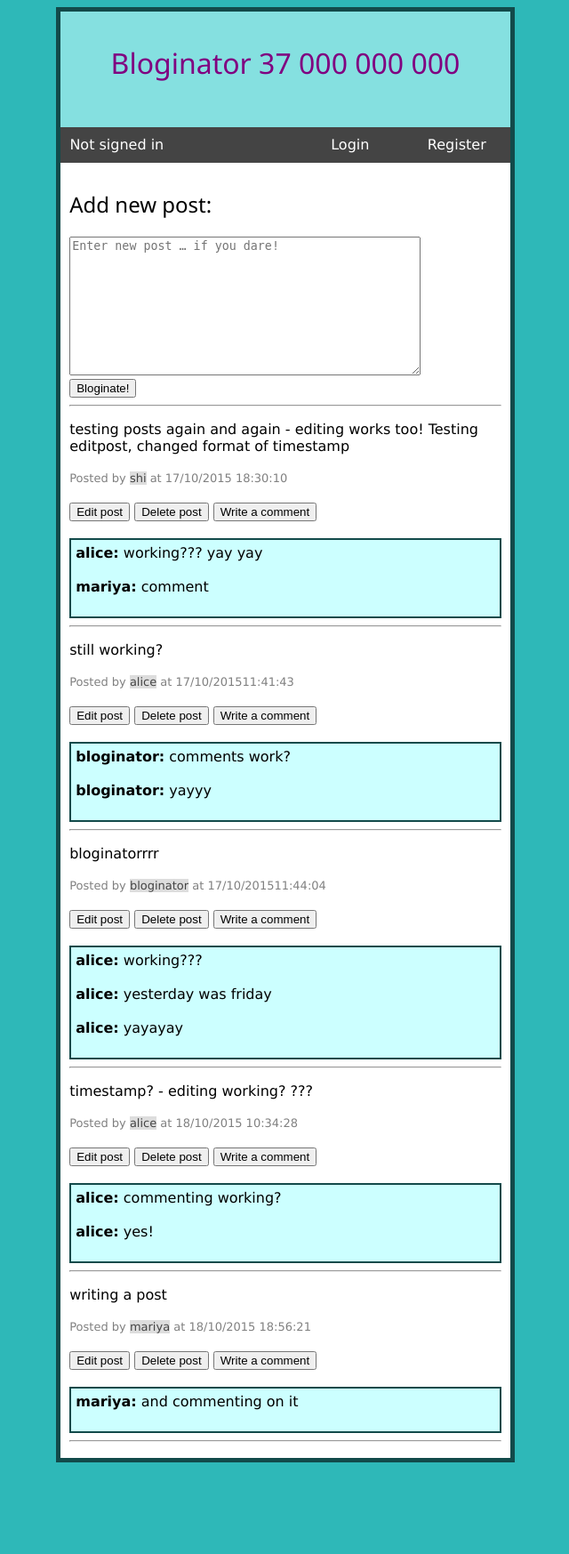
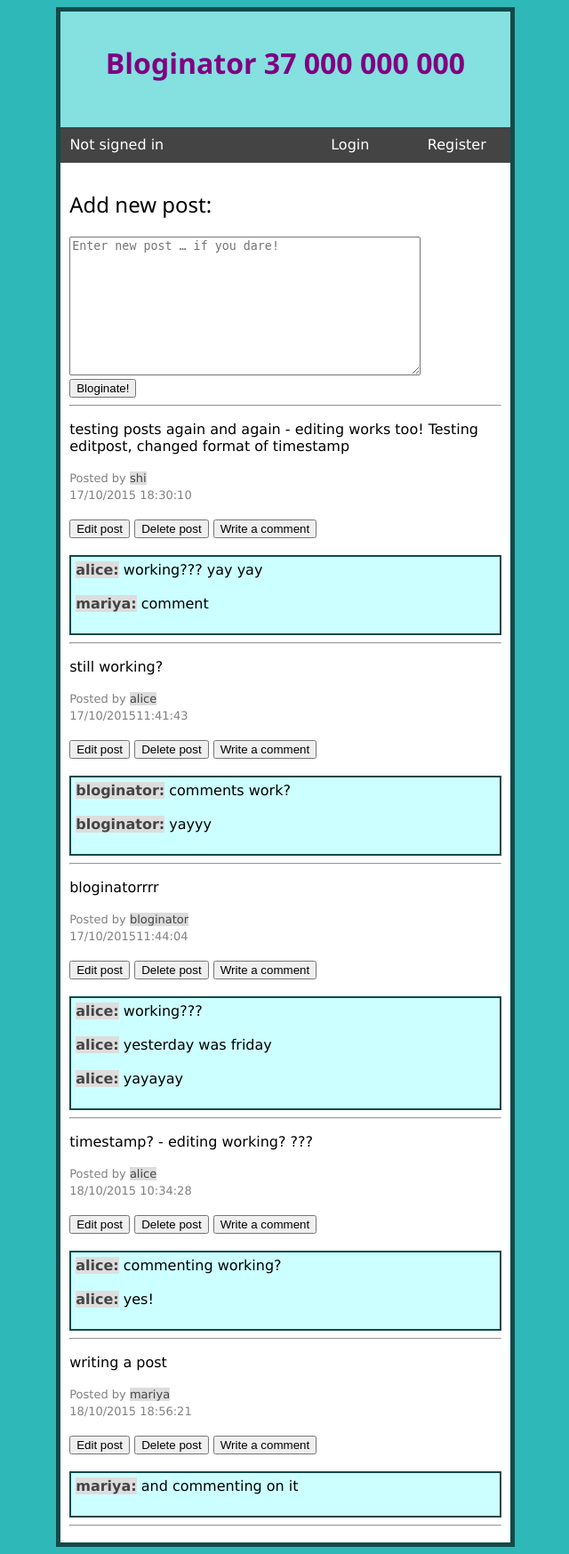
Before and after one commit to captiosus/blag-softdev, a Flask app: page / in a window 1280 px wide. Shown: the whole page at 89% size, without its empty margins (319-959 px from the left). Before the commit the page ends 1644 px from the top, so only its background shows below. Run offline with Flask 2, Linux system fonts and the light colour scheme; data comes from the database, SQL or seed files in the repository.

Commit message:
small visual changes

```diff
--- a/templates/login.html
+++ b/templates/login.html
@@ -27,7 +27,7 @@
       <form method="POST">
 	Username: <input type="text" name="username" placeholder="Enter username" size=42>
 	<p/>
-	Password <input type="password" name="password" placeholder="Enter password" size=42>
+	Password: <input type="password" name="password" placeholder="Enter password" size=42>
 	<p/>
 	<input type="submit" name="button" value="Submit">
 	<p/>
--- a/templates/view_posts.html
+++ b/templates/view_posts.html
@@ -6,7 +6,7 @@
 
     <div class="container">
       <div id="banner">
-	<a class="h1" href="/"><h1>Bloginator 37 000 000 000</h1></a>
+	<a class="h1" href="/"><h1><b>Bloginator 37 000 000 000</b></h1></a>
       </div> <!--end of banner div-->
 
       <!--NAVBAR-->
@@ -43,7 +43,7 @@
 	<p>
 	  {% print post[2] %}
 	</p>
-	  <font size="2" color="gray">Posted by <a class="username" href="">{% print post[3] %}</a> at
+	  <font size="2" color="gray">Posted by <a class="username" href="">{% print post[3] %}</a> <br>
 	{% print post[1] %} </font>
 	<br> <br>
 
@@ -58,7 +58,7 @@
 	<div class="comments">
 	{% if post|length > 4 %}
 	{% for i in range(4,post|length) %}
-	<b>{% print post[i][2] %}:</b>
+	<b><a class="username" href="">{% print post[i][2] %}:</a></b>
 	{% print post[i][1] %}
 	<br>
 	<br>
```
